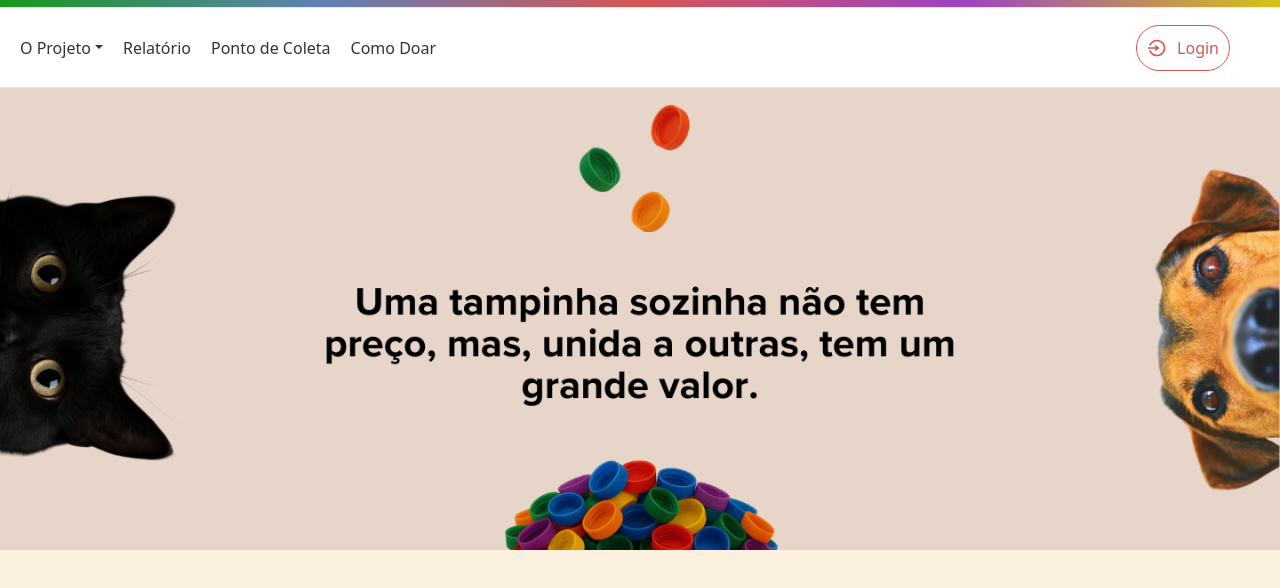
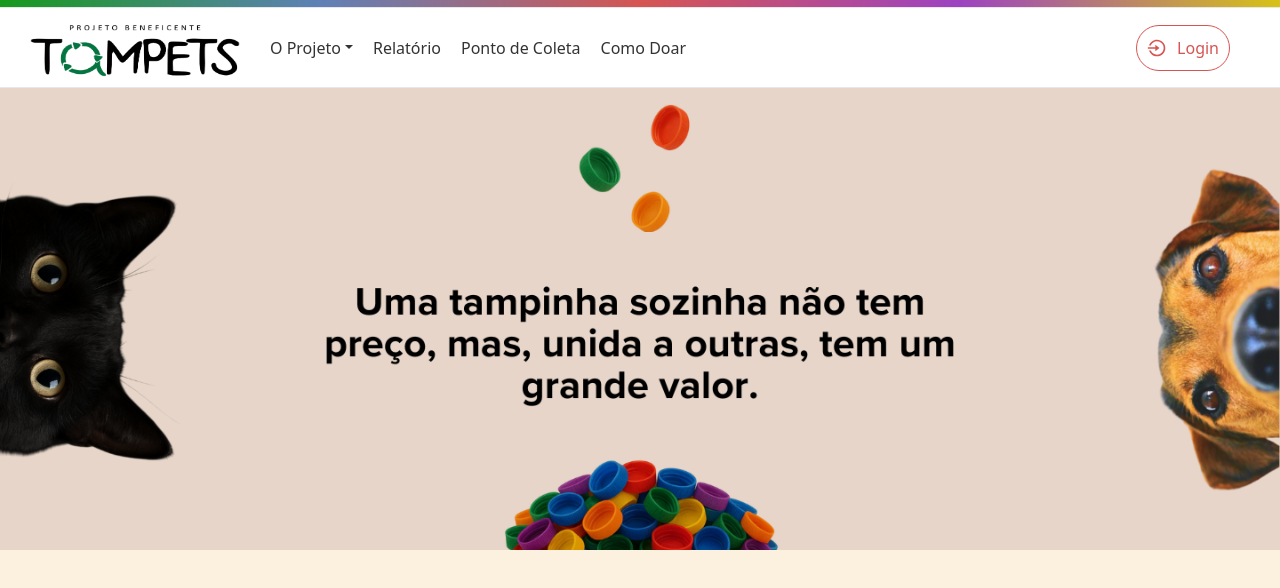
Before and after one commit to DaianeKCamargo/FATEC_ProjetoIntegrador2, a Next.js app: page / in a window 1280 px wide. Shown: the top 588 px of the page. Built offline with nearby package versions, Linux system fonts and the light colour scheme.

Commit message:
navbar
- tentar hospedar meu site no vercel

```diff
--- a/components/navbar/navbarlogout.tsx
+++ b/components/navbar/navbarlogout.tsx
@@ -25,7 +25,7 @@ export default function NavbarLogout() {
 
             <nav className={styles.navbar} >
                 <div className={styles.logotampets}>
-                    {/* <Image src={myLocalImage} width={50} height={50}/> */}
+                    <a href="/"><img className={styles.logo} src="/logo_tampets.png" alt="Logo Tampets" width={200} height={100} /></a>
                 </div>
                 {/* ITENS DESKTOP */}
                 <div className={styles.navitems}>
```
